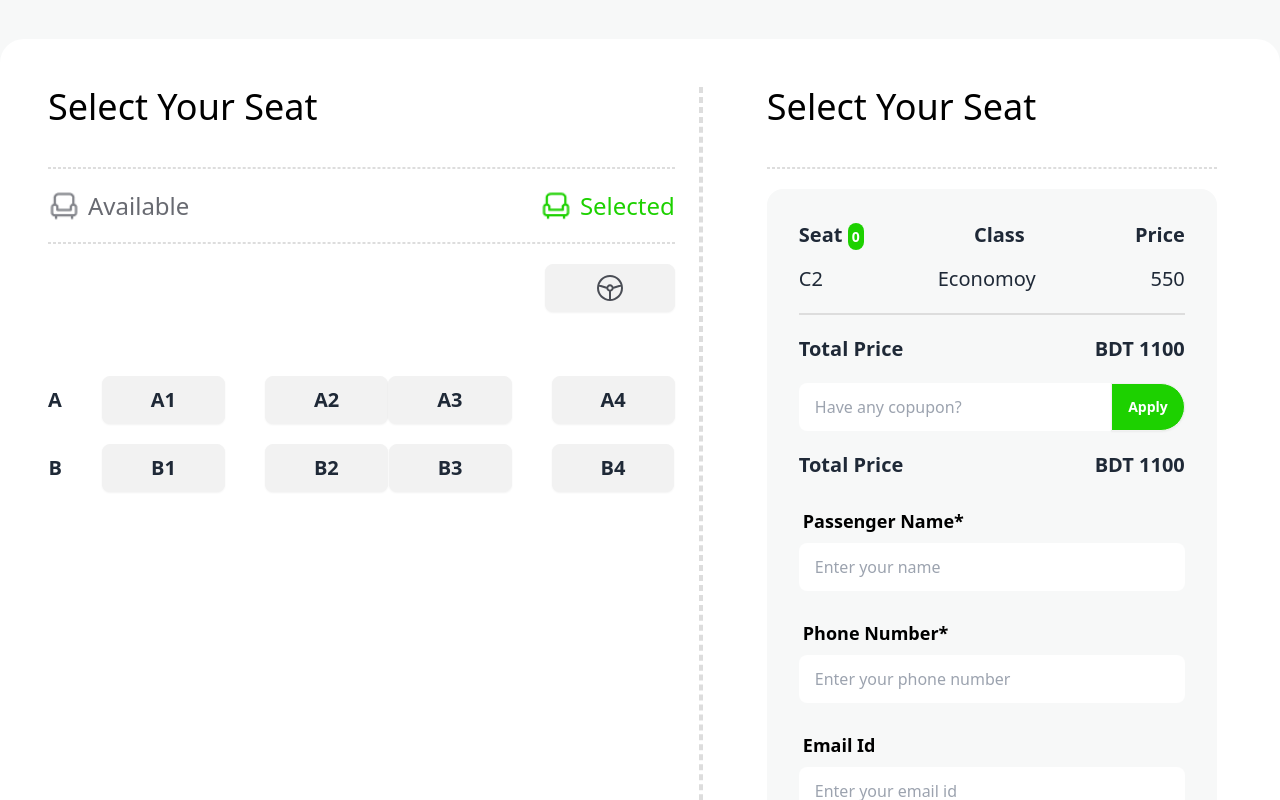
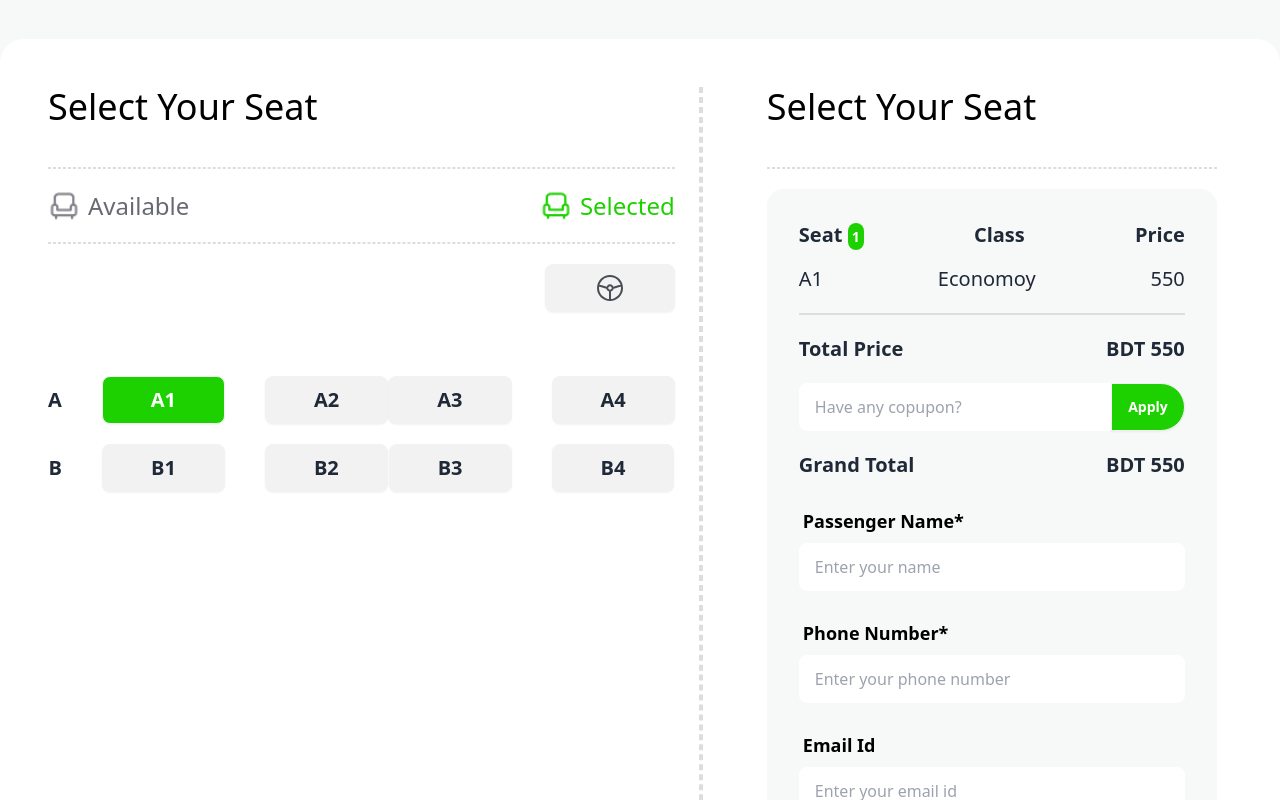
Before and after one commit to developerasad9005/assignment-5, a plain HTML site: page index.html in a window 1280 px wide. Both pictures are taken after a click on the button "A1". Shown: the part 2393-3193 px from the top of the page. Drawn offline with nearby package versions, Linux system fonts and the light colour scheme.

Commit message:
added ticket prize dynamic

```diff
--- a/app.js
+++ b/app.js
@@ -1 +1,37 @@
-// this is main js code
+const ticketlength = document.getElementsByClassName('ticket').length;
+let ablTicket = document.getElementById('leftTicket');
+ablTicket.innerText = ticketlength;
+
+function clickButton(idname){
+    const ticketContainer = document.getElementById('ticketlistContainer');
+    let ticketContainerLenth = document.getElementById('ticketlistContainer').childElementCount;
+    if(ticketContainerLenth < 4){
+        const idName = idname;
+        const Button = document.getElementById(idName);
+        Button.style.backgroundColor = "#1DD100";
+        Button.style.color = "white";
+        const childHTML = (`<div class="flex justify-between mt-4">
+        <h1 class="text-xl">${idName}</h1>
+        <h1 class="text-xl">Economoy</h1>
+        <h1 class="text-xl">550</h1>
+    </div>`)
+    ticketContainer.innerHTML += childHTML;
+    const buyTicketCount = document.getElementById('buyTicketCount');
+    ticketContainerLenth+=1;
+    buyTicketCount.innerText = ticketContainerLenth;
+    let leftTicket = document.getElementById('leftTicket').innerText;
+    let leftTicketCount = Number(leftTicket)
+    leftTicketCount = leftTicketCount-1;
+    ablTicket.innerText = leftTicketCount;
+    const prizeUpdate = document.getElementById('totalPrizeUpdate');
+    const grandtotalUpdate = document.getElementById('grandTotalUpdate');
+    const totalPrizeSum = ticketContainerLenth * 550;
+    const grandtotalsum = ticketContainerLenth * 550;
+    prizeUpdate.innerText = totalPrizeSum;
+    grandtotalUpdate.innerText = grandtotalsum;
+
+    }
+    else{
+        alert("You have already selected maximum number of Seats");
+    }
+}
--- a/index.html
+++ b/index.html
@@ -11,6 +11,10 @@
         html{
             scroll-behavior: smooth;
         }
+        /* .checked:checked {
+            background-color: aqua !important;
+            color: white;
+        } */
     </style>
 </head>
 
@@ -156,7 +160,7 @@
                             </div>
                             <div class="w-[212px] text-center flex items-center gap-2 bg-[#1DD10026] p-5 rounded-xl">
                                 <img src="images/seat-green.png" alt="">
-                                <h1 class=" text-xl font-bold"><span>40</span> Seats left</h1>
+                                <h1 class=" text-xl font-bold"><span id="leftTicket">00</span> Seats left</h1>
                             </div>
                         </div>
                         <div id="ticket-counter" class=" mt-10 bg-[#F7F8F8] p-10 rounded-3xl">
@@ -217,24 +221,24 @@
                             <div class="flex flex-col gap-y-5">
                                 <div class="flex items-center gap-x-10 justify-center">
                                     <p class="text-xl font-bold">A</p>
-                                    <button class="btn px-12 by-5 text-xl">A1</button>
-                                    <button class="btn px-12 by-5 text-xl">A2</button>
+                                    <button class="btn px-12 by-5 text-xl ticket" id="A1" onclick="clickButton('A1')">A1</button>
+                                    <button class="btn px-12 by-5 text-xl ticket" id="A2" onclick="clickButton('A2')">A2</button>
                                 </div>
                                 <div class="flex items-center gap-x-10 justify-center">
                                     <p class="text-xl font-bold">B</p>
-                                    <button class="btn px-12 by-5 text-xl">B1</button>
-                                    <button class="btn px-12 by-5 text-xl">B2</button>
+                                    <button class="btn px-12 by-5 text-xl ticket" id="B1" onclick="clickButton('B1')">B1</button>
+                                    <button class="btn px-12 by-5 text-xl ticket" id="B2" onclick="clickButton('B2')">B2</button>
                                 </div>
                             </div>
                         </div>
                         <div class="flex flex-col gap-y-5">
                             <div class="flex items-center gap-x-10 justify-center">
-                                <button class="btn px-12 by-5 text-xl">A3</button>
-                                <button class="btn px-12 by-5 text-xl">A4</button>
+                                <button class="btn px-12 by-5 text-xl ticket" id="A3" onclick="clickButton('A3')">A3</button>
+                                <button class="btn px-12 by-5 text-xl ticket" id="A4" onclick="clickButton('A4')">A4</button>
                             </div>
                             <div class="flex items-center gap-x-10 justify-center">
-                                <button class="btn px-12 by-5 text-xl">B3</button>
-                                <button class="btn px-12 by-5 text-xl">B4</button>
+                                <button class="btn px-12 by-5 text-xl ticket" id="B3" onclick="clickButton('B3')">B3</button>
+                                <button class="btn px-12 by-5 text-xl ticket" id="B4" onclick="clickButton('B4')">B4</button>
                             </div>
                         </div>
                     </div>
@@ -246,21 +250,33 @@
                     <div class="flex justify-between p-8 bg-[#F7F8F8] w-[450px] rounded-2xl flex-col">
                       <div>
                         <div class="flex justify-between">
-                            <h1 class="text-xl font-bold">Seat <span class="bg-[#1DD100] text-white p-1 rounded-xl text-sm">0</span></h1>
+                            <h1 class="text-xl font-bold">Seat <span id="buyTicketCount" class="bg-[#1DD100] text-white p-1 rounded-xl text-sm">0</span></h1>
                             <h1 class="text-xl font-bold">Class</h1>
                             <h1 class="text-xl font-bold">Price</h1>
                         </div>
                         <!-- added this container -->
-                        <div class="flex justify-between mt-4">
-                            <h1 class="text-xl">C2</h1>
-                            <h1 class="text-xl">Economoy</h1>
-                            <h1 class="text-xl">550</h1>
+                        <div id="ticketlistContainer">
+                            <!-- <div class="flex justify-between mt-4">
+                                <h1 class="text-xl">C2</h1>
+                                <h1 class="text-xl">Economoy</h1>
+                                <h1 class="text-xl">550</h1>
+                            </div>
+                            <div class="flex justify-between mt-4">
+                                <h1 class="text-xl">C2</h1>
+                                <h1 class="text-xl">Economoy</h1>
+                                <h1 class="text-xl">550</h1>
+                            </div>
+                            <div class="flex justify-between mt-4">
+                                <h1 class="text-xl">C2</h1>
+                                <h1 class="text-xl">Economoy</h1>
+                                <h1 class="text-xl">550</h1>
+                            </div> -->
                         </div>
                       </div>
                       <div class="border border-solid my-5 border-[#ddd] w-full"></div>
                       <div class="flex justify-between">
                         <h1 class="text-xl font-bold">Total Price</h1>
-                        <h1 class="text-xl font-bold">BDT <span>1100</span></h1>
+                        <h1 class="text-xl font-bold">BDT <span id="totalPrizeUpdate">0</span></h1>
                     </div>
 
                         <div class="join flex justify-center mt-5">
@@ -268,8 +284,8 @@
                             <button class="btn join-item rounded-r-full bg-[#1DD100] text-white">Apply</button>
                           </div>
                           <div class="flex justify-between mt-5">
-                            <h1 class="text-xl font-bold">Total Price</h1>
-                            <h1 class="text-xl font-bold">BDT <span>1100</span></h1>
+                            <h1 class="text-xl font-bold">Grand Total</h1>
+                            <h1 class="text-xl font-bold">BDT <span id="grandTotalUpdate">0</span></h1>
                         </div>
                         <div class="w-full mt-5">
                              <div class="label">
@@ -342,6 +358,7 @@
             </div>
         </div>
     </footer>
+    <script src="app.js"></script>
 </body>
 
 </html>
```
